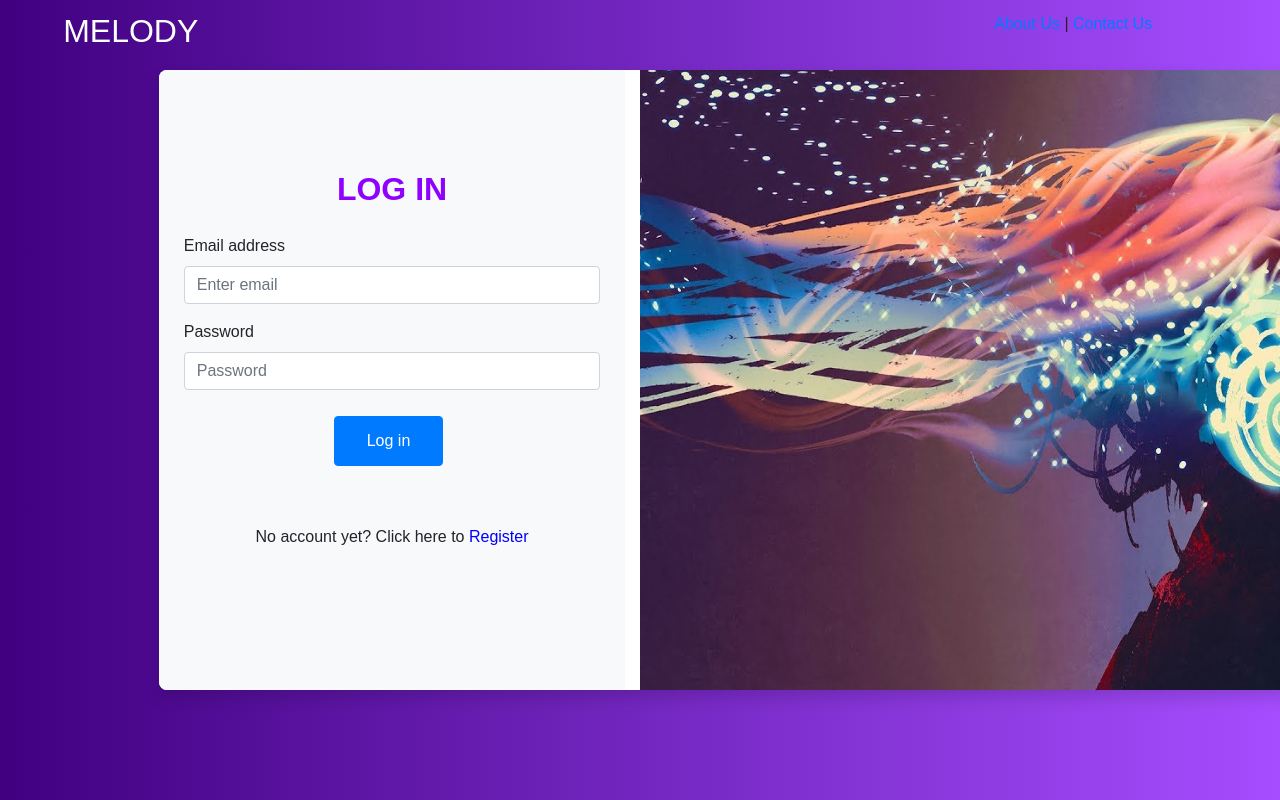
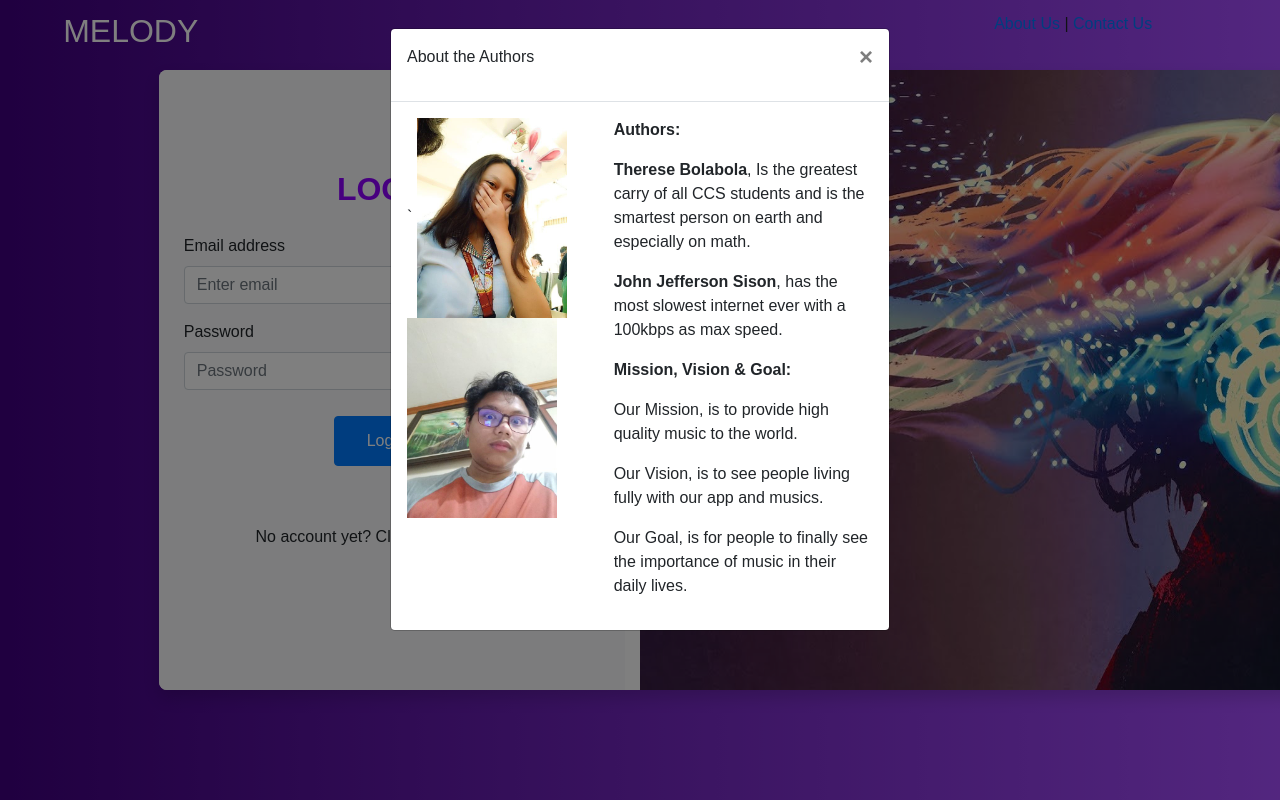
Before and after one commit to paradoxials/Melody-Web, a Django app: page /melody/index in a window 1280 px wide, after a click on "About Us"; the page is wider, and only the part inside the window is pictured. Run offline with Django 3.2, Linux system fonts and the light colour scheme; some libraries are stand-ins or nearby versions.

Commit message:
updated index

```diff
--- a/Project/melody/templates/melody/index.html
+++ b/Project/melody/templates/melody/index.html
@@ -22,7 +22,10 @@
       <!-- header -->
         <div class="header row">
           <div class="col"><h2 class="head">Melody</h2></div>
-          <div class="col" style="margin-left: 55%"><a href="#aboutusModal">About Us</a> | <a href="#contactusModal">Contact Us</a></div>
+          <div class="col" style="margin-left: 55%">
+            <a href="#aboutusModal" type="button" data-toggle="modal">About Us</a> |
+            <a href="#contactusModal" type="button" data-toggle="modal">Contact Us</a>
+          </div>
         </div>
       <!-- end of header -->
       <div class="row indexBox shadow" style="height: 80%; margin-left: 10%">
@@ -60,9 +63,86 @@
     <!-- end of registration form -->
 
     <!-- modal for About Us -->
+  <div class="modal fade" id="aboutusModal" tabindex="-1" role="dialog" aria-labelledby="myModalLabel" aria-hidden="true">
+  <div class="modal-dialog modal-side modal-bottom-right modal-notify modal-info" role="document">
+    <!--Content-->
+    <div class="modal-content">
+      <!--Header-->
+      <div class="modal-header">
+        <p class="heading">About the Authors</p>
+
+        <button type="button" class="close" data-dismiss="modal" aria-label="Close">
+          <span aria-hidden="true" class="white-text">&times;</span>
+        </button>
+      </div>
+
+      <!--Body-->
+      <div class="modal-body">
+
+        <div class="row">
+          <div class="col-5">`
+            <img src="{% static 'melody/img/author1.png' %}" style="width: 150px" style="height: 150px">
+            <img src="{% static 'melody/img/author2.png' %}" style="width: 150px" style="height: 150px">
+          </div>
+
+          <div class="col-7">
+            <p><strong>Authors:</strong></p>
+            <p><strong>Therese Bolabola</strong>, Is the greatest carry of all CCS students and is the smartest person on earth and especially on math.</p>
+            <p><strong>John Jefferson Sison</strong>, has the most slowest internet ever with a 100kbps as max speed.</p>
+            <p><strong>Mission, Vision & Goal:</strong></p>
+            <p>Our Mission, is to provide high quality music to the world.</p>
+            <p>Our Vision, is to see people living fully with our app and musics.</p>
+            <p>Our Goal, is for people to finally see the importance of music in their daily lives.</p>
+          </div>
+        </div>
+      </div>
+    </div>
+    <!--/.Content-->
+  </div>
+</div>
     <!-- end of modal for About Us -->
 
     <!-- modal for Contact Us -->
+  <div class="modal fade right" id="contactusModal" tabindex="-1" role="dialog" aria-labelledby="myModalLabel" aria-hidden="true">
+  <div class="modal-dialog modal-side modal-bottom-right modal-notify modal-info" role="document">
+    <!--Content-->
+    <div class="modal-content">
+      <!--Header-->
+      <div class="modal-header">
+        <p class="heading">Contact Us</p>
+
+        <button type="button" class="close" data-dismiss="modal" aria-label="Close">
+          <span aria-hidden="true" class="white-text">&times;</span>
+        </button>
+      </div>
+
+      <!--Body-->
+      <div class="modal-body">
+
+        <div class="row">
+          <div class="col-5">
+            <img src="{% static 'melody/img/author1.png' %}" style="width: 100px" style="height: 100px">
+            <img src="{% static 'melody/img/author2.png' %}" style="width: 100px" style="height: 100px">
+          </div>
+
+          <div class="col-7">
+            <p><strong>Emails and phone no.:</strong></p>
+            <p>09221231234</p>
+            <a href="index">@melodyCorp</a>
+            <br>
+            <a href="https://www.facebook.com/therese.bolabola">@Theresebola2x</a>
+            <br>
+            <a href="https://www.facebook.com/johnjefferson.sison/">@johnJeffersonSison</a>
+
+            <!--<button href="contacus.html" type="button" class="btn btn-info btn-md">Read more</button>-->
+
+          </div>
+        </div>
+      </div>
+    </div>
+    <!--/.Content-->
+  </div>
+</div>
     <!-- end of modal for Contact Us -->
 
 {% block footerinclude %}
```
